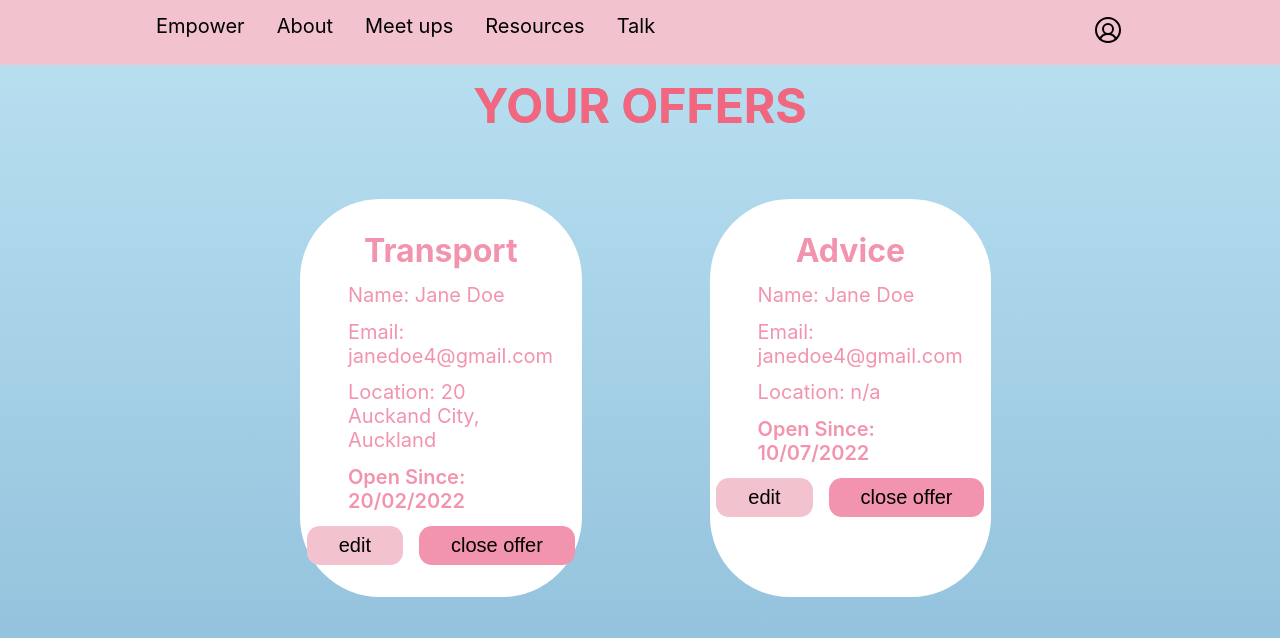
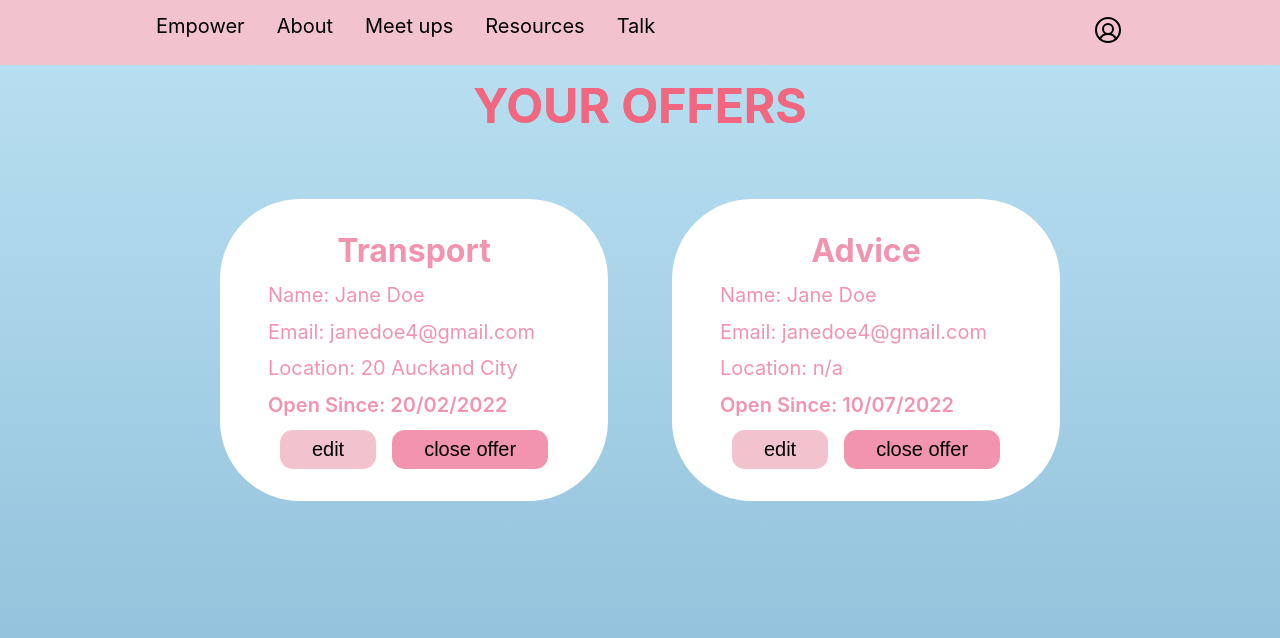
Before and after one commit to Eva-Sorensen/empower, a React (Create React App) app: page /youroffer in a window 1280 px wide. Shown: the top 638 px of the page. Built offline with nearby package versions, Linux system fonts and the light colour scheme; grey boxes are pictures that could not be loaded.

Commit message:
sizing changes

```diff
--- a/src/css/NewOffer.module.css
+++ b/src/css/NewOffer.module.css
@@ -5,7 +5,7 @@
 
 .mainSection {
   width: 90vw;
-  height: 85vh;
+  height: 90vh;
   margin: 0 auto;
   display: flex;
   align-items: center;
@@ -17,7 +17,7 @@
 .formContainer {
   border-radius: 5rem;
   background-color: white;
-  height: 70vh;
+  height: 75vh;
   width: 40vw;
   display: flex;
   flex-direction: column;
--- a/src/css/YourOffer.module.css
+++ b/src/css/YourOffer.module.css
@@ -14,17 +14,17 @@
 }
 
 .offersSection {
-  margin: 0 10rem;
+  margin: 0 5rem;
   padding: 0;
   color: var(--pink-mid);
   display: flex;
-  gap: 8rem;
+  gap: 4rem;
 }
 
 .offer {
   box-sizing: border-box;
   background-color: white;
-  width: 22vw;
+  width: 35vw;
   border-radius: 5rem;
   display: flex;
   flex-direction: column;
--- a/src/pages/NewOffer.js
+++ b/src/pages/NewOffer.js
@@ -4,7 +4,7 @@ import style from "../css/NewOffer.module.css";
 export default function NewOffer() {
   const navigate = useNavigate();
   const submitClick = () => {
-    navigate("/", { replace: true });
+    navigate("/offers", { replace: true });
   };
   return (
     <div className={style.background + " fade left"}>
--- a/src/pages/YourOffer.js
+++ b/src/pages/YourOffer.js
@@ -9,7 +9,7 @@ export default function YourOffer() {
           <h2 className={style.offerHeader}>Transport</h2>
           <p className={style.info}>Name: Jane Doe</p>
           <p className={style.info}>Email: janedoe4@gmail.com</p>
-          <p className={style.info}>Location: 20 Auckand City, Auckland</p>
+          <p className={style.info}>Location: 20 Auckand City</p>
           <p className={style.openDate}>Open Since: 20/02/2022</p>
           <div className={style.buttons}>
             <button className={style.edit}>edit</button>
```
